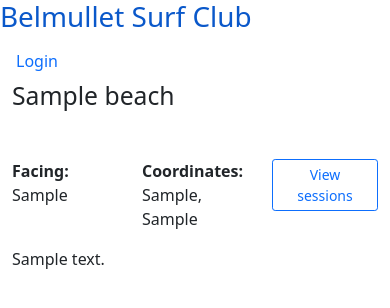
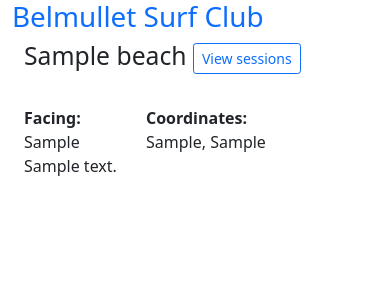
Before and after one commit to Cillian-G/The_Lineup, a Django app: page / in a window 390 px wide. Shown: the top 308 px of the page. Run offline with Django 3.2, Linux system fonts and the light colour scheme; tables that the repository leaves empty hold one stand-in row (values such as "Sample post").

Commit message:
Adjust layout for responsiveness

```diff
--- a/templates/base.html
+++ b/templates/base.html
@@ -10,15 +10,18 @@
     <title>Document</title>
 </head>
 <body>
-    <h1><a class="nav-link-active" href="{% url 'home' %}" style="text-decoration: none">Belmullet Surf Club</a></h1>
-    <nav class="nav">
+    <div class="container pl-2">
+        <h1>
+            <a class="nav-link-active" href="{% url 'home' %}" style="text-decoration: none">Belmullet Surf Club</a>
+        </h1>
+        <nav >
         {% if user.is_authenticated %}
-            <a class="nav-link" href="{% url 'account_logout' %}">Logout</a>
+            <a class="nav-link " href="{% url 'account_logout' %}">Logout</a>
         {% else %}
-            <a class="nav-link" href="{% url 'account_login' %}">Login</a>
+            <!-- <a class="nav-link" href="{% url 'account_login' %}">Login</a> -->
         {% endif %}
-    </nav>
-
+        </nav>
+    </div>
 
     {% block content %}
 
--- a/templates/index.html
+++ b/templates/index.html
@@ -4,13 +4,21 @@
 
 <div class="container-fluid">
     {% for beach in beach_list %}
-    <h2> {{ beach.name }} </h2>
+    <div class="container pl-2">
+        <p class="h2">{{ beach.name }}
+            <a href="{% url 'beach_sessions' beach.slug %}">
+                <button class="btn btn-outline-primary btn-sm">
+                    View sessions
+                </button>
+            </a>
+        </p>
+    </div>
     <div class="container">
         <div class="row">
-            <div class="col-8">
+            <div class="col-10">
                 <img src=" {{ beach.beach_image.url }}" width="100%" class="image-fluid">
             </div>
-            <div class="col-4">
+            <div class="col-2">
             </div>
         </div>
         <!-- <div class="row justify-content-md">
@@ -25,28 +33,27 @@
             </div>
         </div> -->
     </div>
-    <p>
+    <div class="container pl-2">
         <div class="row">
-            <div class="col">
+            <div class="col-4">
                 <strong>Facing: </strong>{{ beach.facing}}
             </div>
-            <div class="col">
+            <div class="col-6">
                 <strong>Coordinates: </strong>{{ beach.latitude }}, {{ beach.longitude }}
             </div>
-            <div class="col">
-                <a href="{% url 'beach_sessions' beach.slug %}">
-                    <button class="btn btn-outline-primary btn-sm">
-                        View sessions
-                    </button>
-                </a>
+            <div class="col-2">
+            </div>
+        </div>
+        <div class="row">
+            <div class="col-9">
+                <p>{{ beach.notes }}</p>
+            </div>
+            <div class="col-3">
             </div>
         </div>
 
+    </div>
 
-
-    </p>
-
-    <p>{{ beach.notes }}</p>
     {% endfor %}
 </div>
 
```
Also changed, not shown: templates/beach_sessions.html (+6 -8 lines).
